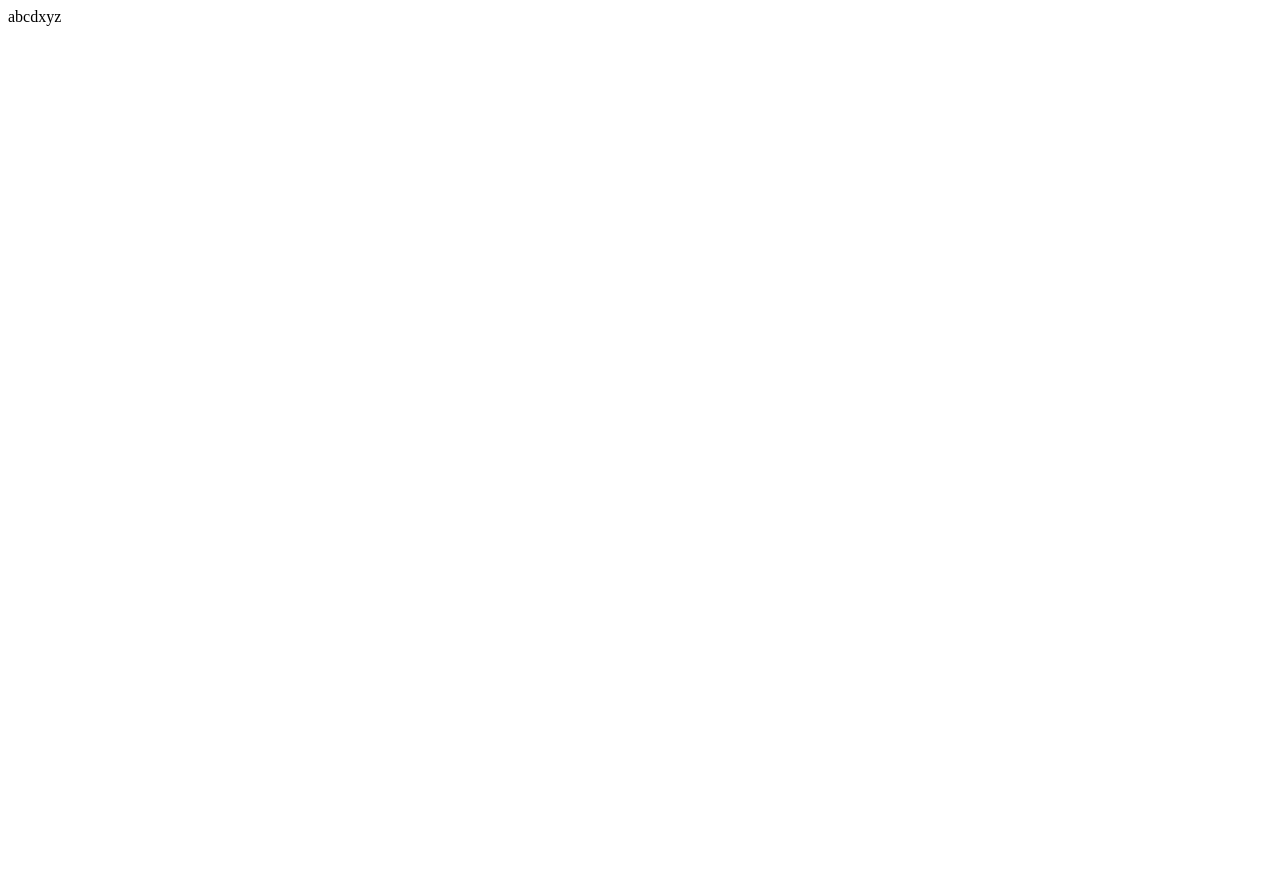
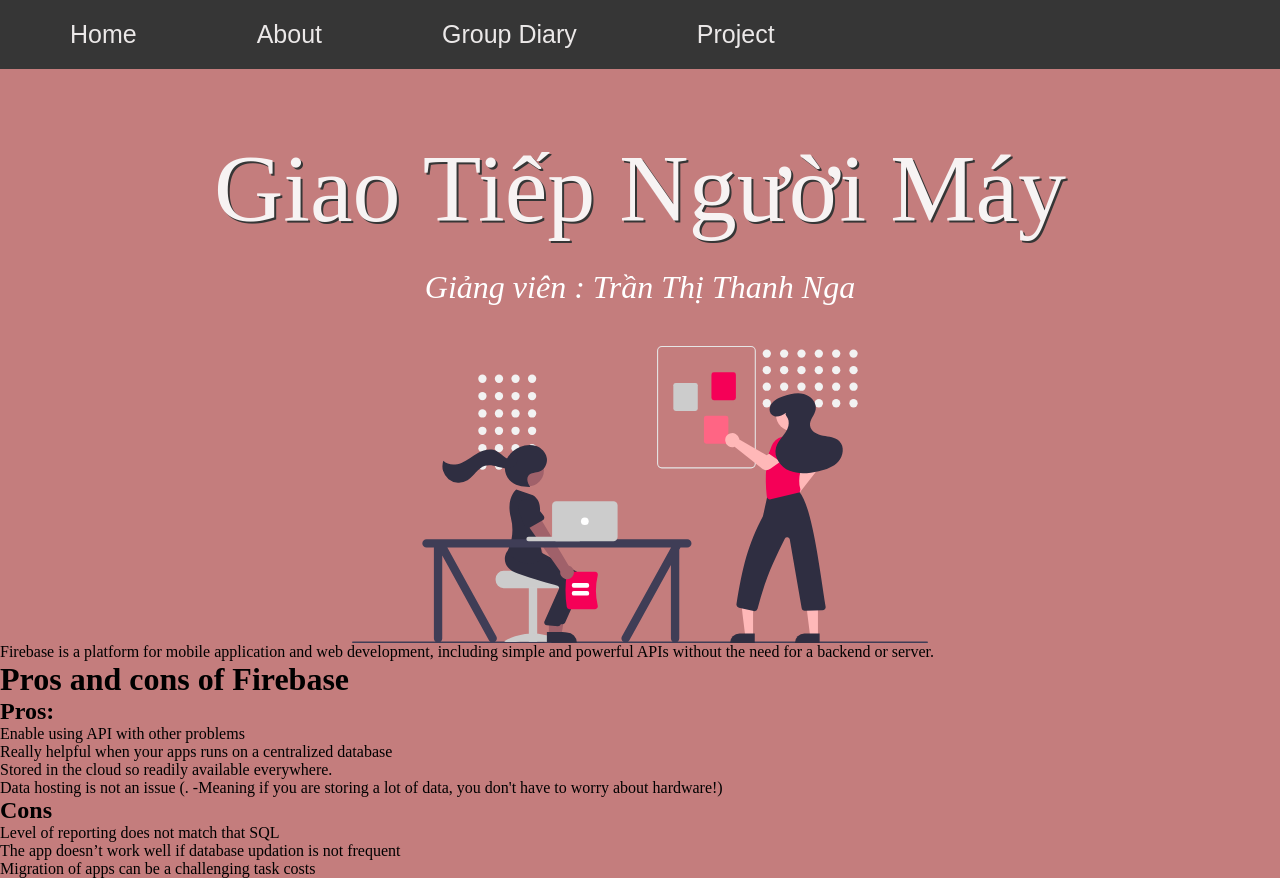
Before and after one commit to khanhdoan09/helloworld, a plain HTML site: page index.html in a window 1280 px wide. Before the commit the page ends 800 px from the top, so only its background shows below. Drawn offline with Linux system fonts and the light colour scheme.

Commit message:
Update index.html

```diff
--- a/index.html
+++ b/index.html
@@ -3,9 +3,49 @@
     <meta charset="UTF-8">
     <meta http-equiv="X-UA-Compatible" content="IE=edge">
     <meta name="viewport" content="width=device-width, initial-scale=1.0">
-
+    <link rel="stylesheet" href="asset.css">
     <title>Document</title>
 </head>
-<body> abcdxyz
+<body>
+    <div class='introduction'>
+    <header>
+        <nav>
+            <ul>
+                <li><a href="#">Home</a></li>
+                <li><a href="#">About</a></li>
+                <li><a href="/group-diary/index.html">Group Diary</a></li>
+                <li><a href="#">Project</a></li>
+            </ul>
+        </nav>
+    </header>
+
+    <div class='intro'>
+        <p id='title'>Giao Tiếp Người Máy</p>
+        <p id='name-teacher'>Giảng viên : Trần Thị Thanh Nga</p>
+        <img src="pics\undraw_teamwork_hpdk.svg" alt="pics">
+    </div>
+</div>
+
+<!--firebase-->
+<div id='firebase'>
+    <div id='about-firebase'>
+        <p>Firebase is a platform for mobile application and web development, including simple and powerful APIs without the need for a backend or server.
+        </p>
+
+        <h1>Pros and cons of Firebase</h1>
+        <h2>Pros:</h2>
+        <span>Enable using API with other problems<br>
+            Really helpful when your apps runs on a centralized database <br>
+            Stored in the cloud so readily available everywhere. <br>
+            Data hosting is not an issue (. -Meaning if you are storing a lot of data, you don't have to worry about hardware!)
+            </span>
+        <h2>Cons</h2>
+        <span>Level of reporting does not match that SQL<br>
+            The app doesn’t work well if database updation is not frequent<br>
+            Migration of apps can be a challenging task
+            costs
+            </span>
+    </div>
+</div>
 </body>
 </html>
```
